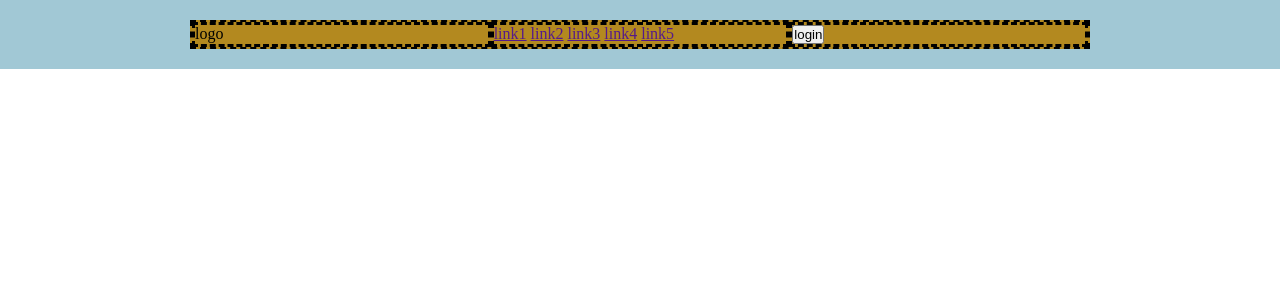
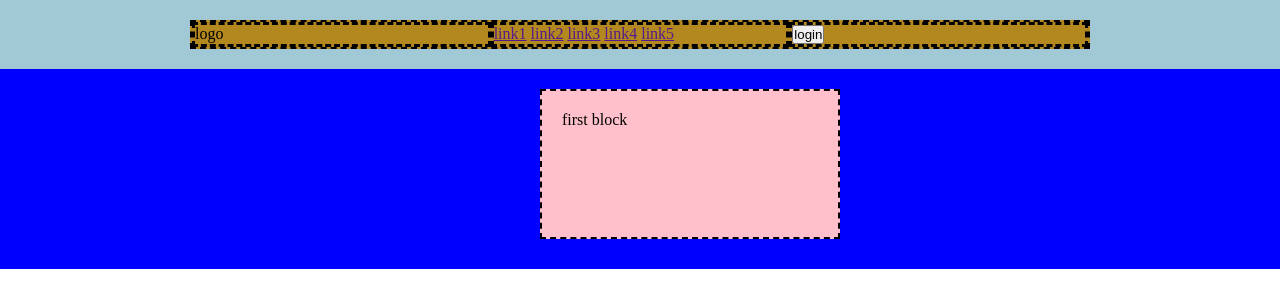
Before and after one commit to Federico-Maiocchi/htmlcss-struttura-discord, a plain HTML site: page index.html in a window 1280 px wide. Drawn offline with Linux system fonts and the light colour scheme.

Commit message:
ADDED: first block

```diff
--- a/css/app.css
+++ b/css/app.css
@@ -19,12 +19,21 @@ body {
     flex-wrap: wrap;
 }
 
+.row2 {
+    display: flex;
+}
+
 .col-4 {
     flex-basis: calc(100% / 3);
     border: 0 2px;
     border-style: dashed;
     border-color: black;
 }
+
+.col-12 {
+    background-color: pink;
+}
+
 
 /*debug*/
 
@@ -39,3 +48,22 @@ body {
     border: 2px dashed black;
 
 }
+
+.debug .first-block {
+    background-color: blue;
+    padding: 20px;
+    height: 200px;
+}
+
+.first-block .container {
+    max-width: 200px;
+}
+
+.debug .row2 {
+    padding: 20px;
+    border: 2px dashed black;
+    height: 150px;
+    width: 300px;
+    background-color: pink;
+
+}
--- a/index.html
+++ b/index.html
@@ -29,8 +29,15 @@
         </div>
     </header>
         <!--main page-->
-    <main>
+    <main class="main-page">
         <!-- first block / 1 col-->
+        <section class="first-block">
+            <div class="container">
+                <div class="row2">
+                    <div class="col-12">first block</div>
+                </div>
+            </div>
+        </section>
         <!-- second block / 2 col-->
         <!-- third block / 2 col-->
         <!-- fourth block / 2 col-->
```
